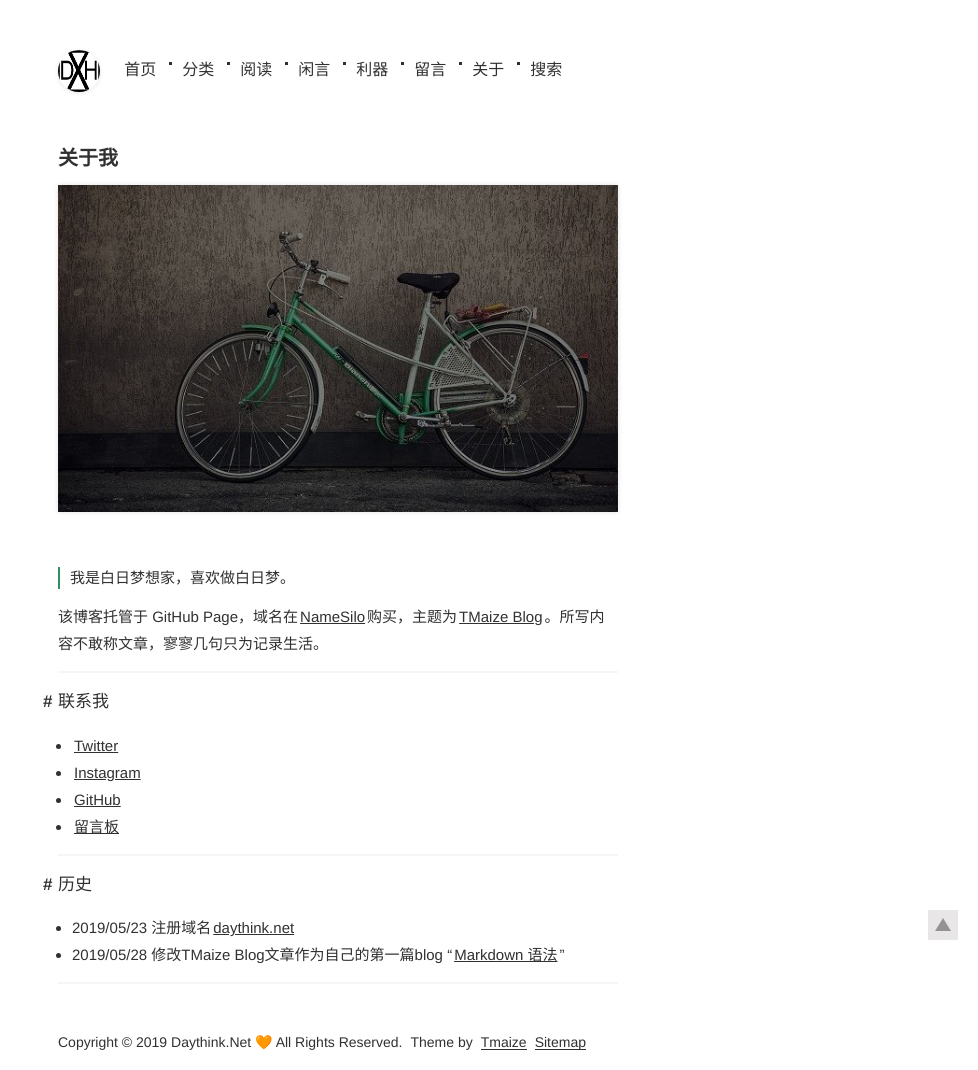
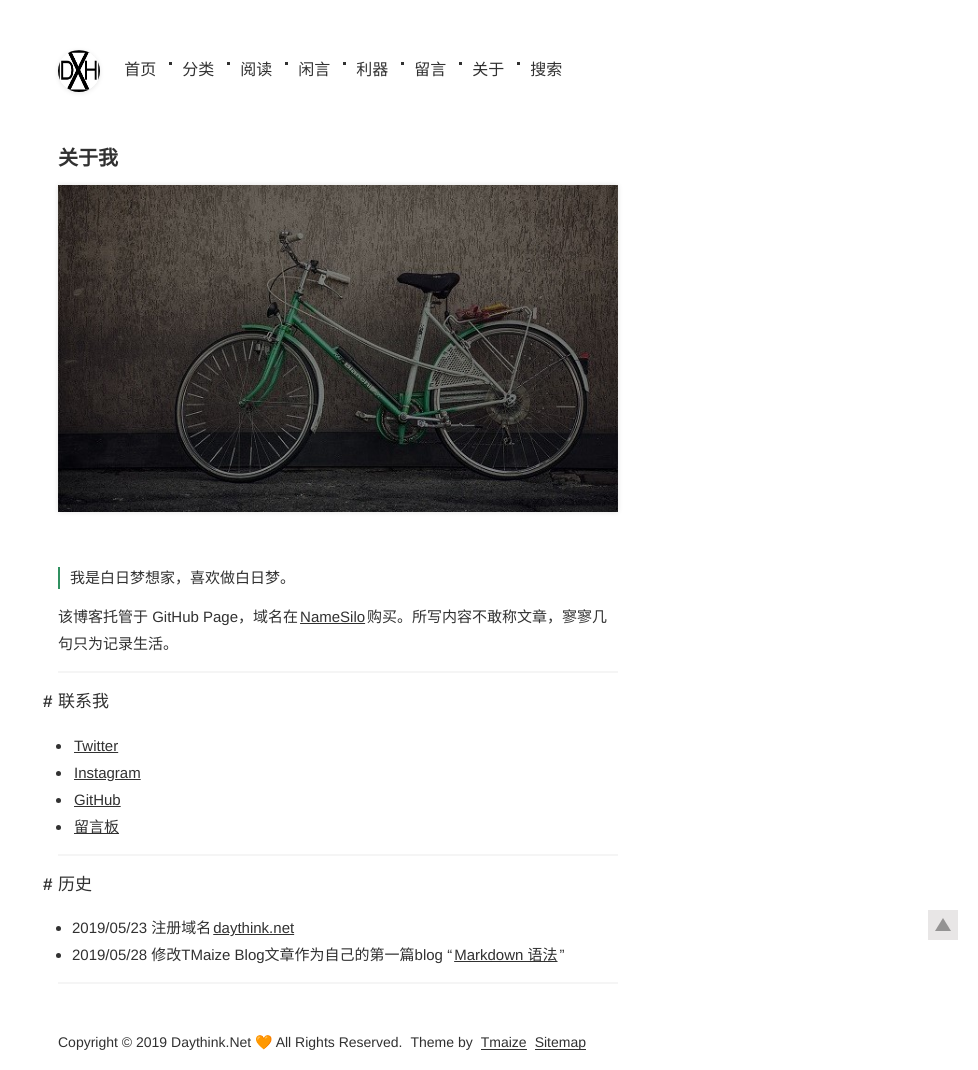
Before and after one commit to Devinteng/blog3, a Jekyll site: the page built from pages/关于.md, in a window 1280 px wide. Shown: the whole page, without its empty margins (302-1280 px from the left). Built offline with Jekyll 4.4.1, drawn with Linux system fonts in a browser that asks for light colours.

Commit message:
Update 关于.md

```diff
--- a/pages/关于.md
+++ b/pages/关于.md
@@ -8,7 +8,7 @@ title: 关于我
 <br/>
 > 我是白日梦想家，喜欢做白日梦。
 
-该博客托管于 GitHub Page，域名在[NameSilo](https://www.namesilo.com/?rid=baa1b76ph)购买，主题为[TMaize Blog](https://github.com/TMaize/tmaize-blog "TMaize")。所写内容不敢称文章，寥寥几句只为记录生活。
+该博客托管于 GitHub Page，域名在[NameSilo](https://www.namesilo.com/?rid=baa1b76ph)购买。所写内容不敢称文章，寥寥几句只为记录生活。
 <br/>
 
 ***
```
